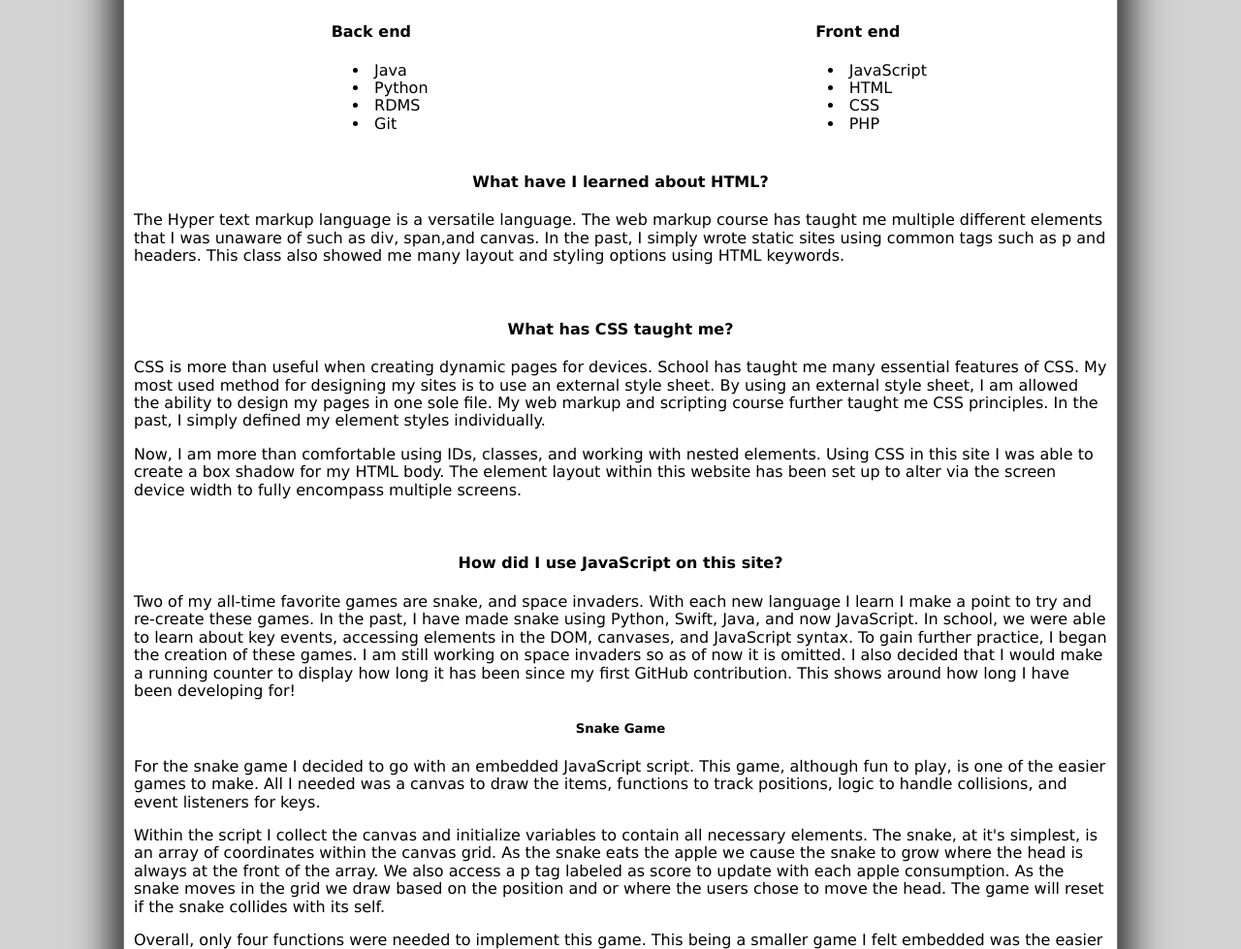
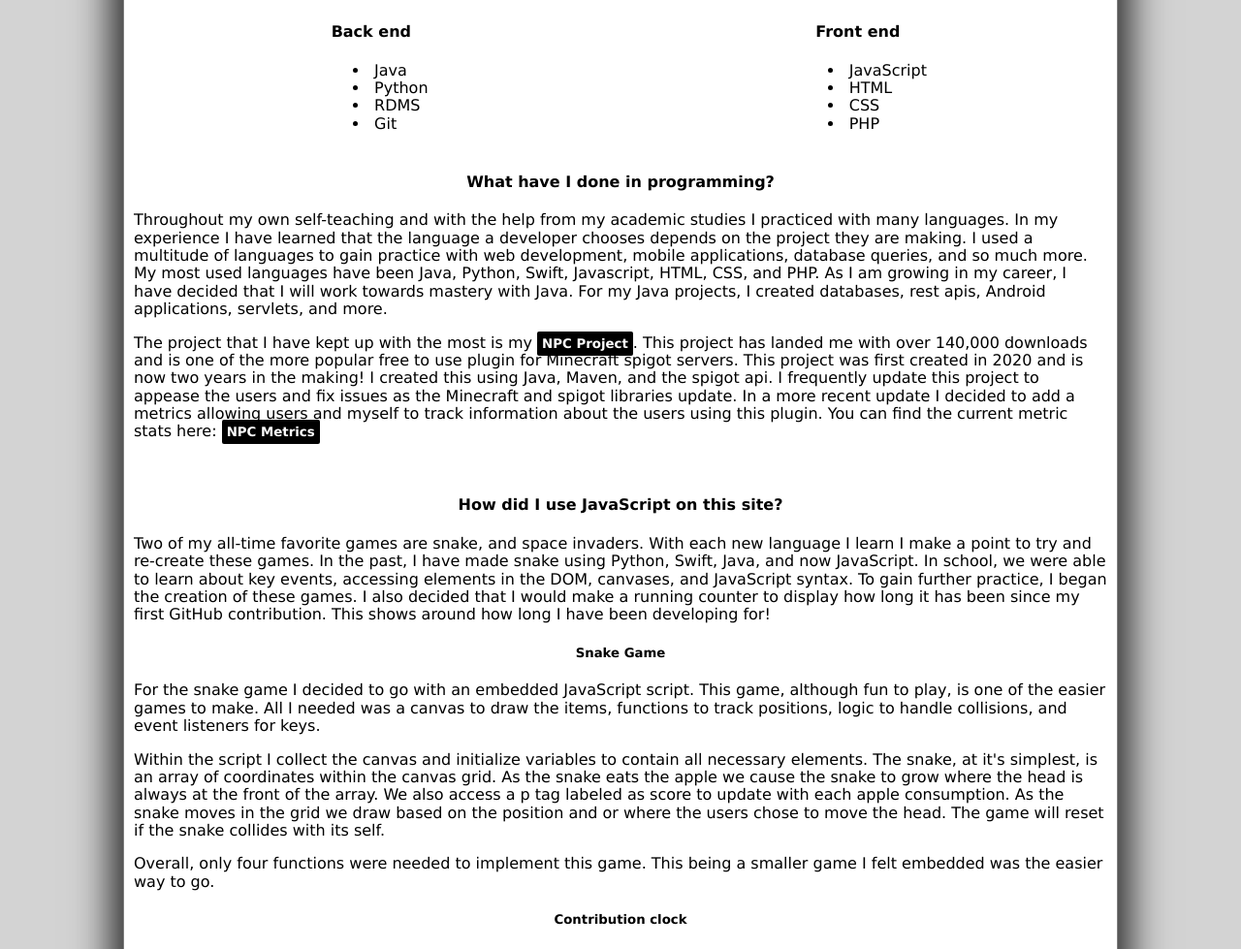
Before and after one commit to DLaMott/DLaMott.github.io, a website built with Parcel: page index.html in a window 1280 px wide. Shown: the part 959-1938 px from the top of the page at 97% size. Built offline with nearby package versions, Linux system fonts and the light colour scheme.

Commit message:
Changed home page

```diff
--- a/index.html
+++ b/index.html
@@ -21,7 +21,11 @@
   <script async src="https://www.googletagmanager.com/gtag/js?id=G-ER3HSY9ER6"></script>
   <script>
     window.dataLayer = window.dataLayer || [];
-    function gtag(){dataLayer.push(arguments);}
+
+    function gtag() {
+      dataLayer.push(arguments);
+    }
+
     gtag('js', new Date());
 
     gtag('config', 'G-ER3HSY9ER6');
@@ -47,19 +51,19 @@
 <h4>How long since my first GitHub contribution?</h4>
 <div id="countdown">
 
-  <div><span id="days">58</span><br />Days</div>
-  <div><span id="hrs">10</span><br />Hours</div>
-  <div><span id="mins">14</span><br />Minutes</div>
-  <div><span id="secs">48</span><br />Seconds</div>
+  <div><span id="days">58</span><br/>Days</div>
+  <div><span id="hrs">10</span><br/>Hours</div>
+  <div><span id="mins">14</span><br/>Minutes</div>
+  <div><span id="secs">48</span><br/>Seconds</div>
 </div>
 
 
 <div id="summary">
   <h3 style="text-align: center">Who am I?</h3>
   <p>I am a graduate from GTCC with an A.A.S in computer programming. I am a
-  full time employee by day and an avid developer by night. I have created multiple projects
-  using multiple technologies ranging from mobile applications, websites, and games. In my free
-  time, I have also begun to be an open source contributor to projects found in GitHub.</p>
+    full time employee by day and an avid developer by night. I have created multiple projects
+    using multiple technologies ranging from mobile applications, websites, and games. In my free
+    time, I have also begun to be an open source contributor to projects found in GitHub.</p>
   <h4 style="text-align: center">Where am I proficient?</h4>
 </div>
 
@@ -86,24 +90,26 @@
 </div>
 
 <div id="htmlExplained">
-  <h4>What have I learned about HTML?</h4>
-  <p>The Hyper text markup language is a versatile language. The web markup course has taught me multiple different
-    elements that I was unaware of such as div, span,and canvas. In the past, I simply wrote static sites using common
-    tags such as p and headers. This class also showed me many layout and styling options using HTML keywords. </p>
+  <h4>What have I done in programming?</h4>
+  <p>Throughout my own self-teaching and with the help from my academic studies I practiced with many languages.
+    In my experience I have learned that the language a developer chooses depends on the project they are making.
+    I used a multitude of languages to gain practice with web development, mobile applications, database queries, and so
+    much more. My most used languages have been Java, Python, Swift, Javascript, HTML, CSS, and PHP. As I am growing in
+    my career, I have decided that I will work towards mastery with Java.
+    For my Java projects, I created databases, rest apis, Android applications, servlets, and more.</p>
 
-</div>
+  <p>The project that I have kept up with the most is my
+    <a class="button" href="https://github.com/GothamsJoker/Npc" target="_blank">NPC Project</a>. This project has
+    landed me with over 140,000 downloads and is one of the more popular free to use plugin for Minecraft spigot
+    servers. This project was first created in 2020 and is now two years in the making!
+    I created this using Java, Maven, and the spigot api. I frequently update this project to appease the users
+    and fix issues as the Minecraft and spigot libraries update. In a more recent update I decided to add a metrics
+    allowing users and myself to track information about the users using this plugin.
+    You can find the current metric stats here:
+    <a class="button" href="https://bstats.org/plugin/bukkit/NpcMain/14744" target="_blank">NPC Metrics</a>
+  </p>
 
-<div id="cssExplained">
-  <h4>What has CSS taught me?</h4>
 
-  <p>CSS is more than useful when creating dynamic pages for devices. School has taught me many essential features
-    of CSS. My most used method for designing my sites is to use an external style sheet. By using an external style
-    sheet, I am allowed the ability to design my pages in one sole file. My web markup and scripting course further
-    taught me CSS principles. In the past, I simply defined my element styles individually.</p>
-
-  <p>Now, I am more than comfortable using IDs, classes, and working with nested elements. Using CSS in this site I was
-    able to create a box shadow for my HTML body. The element layout within this website has been set up to alter via
-    the screen device width to fully encompass multiple screens.</p>
 </div>
 
 <div id="jsUsed">
@@ -112,9 +118,9 @@
   <p>Two of my all-time favorite games are snake, and space invaders. With each new language I learn I make a point to
     try and re-create these games. In the past, I have made snake using Python, Swift, Java, and now JavaScript.
     In school, we were able to learn about key events, accessing elements in the DOM, canvases, and JavaScript syntax.
-    To gain further practice, I began the creation of these games. I am still working on space invaders so as of now
-    it is omitted. I also decided that I would make a running counter to display how long it has been since my first
-    GitHub contribution. This shows around how long I have been developing for!</p>
+    To gain further practice, I began the creation of these games. I also decided that I would make a running counter
+    to display how long it has been since my first GitHub contribution. This shows around how long I have been
+    developing for!</p>
 
   <h5>Snake Game</h5>
 
@@ -129,13 +135,15 @@
     the head. The game will reset if the snake collides with its self.</p>
 
   <p>Overall, only four functions were needed to implement this game. This being a smaller game I felt embedded was the
-  easier way to go.</p>
+    easier way to go.</p>
 
   <h5>Contribution clock</h5>
 
   <p>This clock idea came to me from a previous assignment where we were to create a countdown timer to new years.
-  In order to make a counter I needed to create the logic for acquiring the time passed since a set start date and time.
-  Once I calculated the correct numbers it was as simple as changing the document element to the correct parameter.</p>
+    In order to make a counter I needed to create the logic for acquiring the time passed since a set start date and
+    time.
+    Once I calculated the correct numbers it was as simple as changing the document element to the correct
+    parameter.</p>
 
 </div>
 
```
